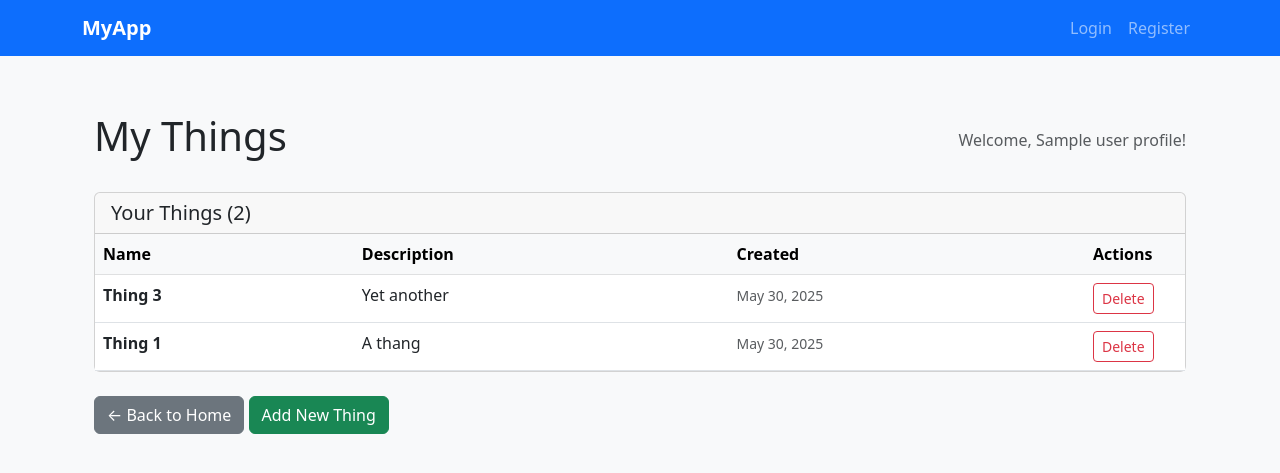
After one commit to phil-in-taipei/DjangoHtmxStarter, a Django app: template djangohtmxuserauth/things/templates/things/thing_list.html in a window 1280 px wide. The commit adds this page. Shown: the top 473 px of the page. Run offline with Django 5.2, Linux system fonts and the light colour scheme; data comes from the database, SQL or seed files in the repository; both versions use the stored data as it was after the commit; the template is opened without the code that fills it: values that come from a table or form of the project are taken from there, most other values are stand-ins (such as "Sample title", 1, 10 or a date in 2020); some libraries are stand-ins or nearby versions.

Commit message:
Refactored templates directories to have a main template directory and then separate directories for each app. Created a 'Thing' model with a foreign key relationship with the UserProfile along with a list view with htmx delete functionality

```diff
--- a/djangohtmxuserauth/accounts/templates/accounts/login.html
+++ b/djangohtmxuserauth/accounts/templates/accounts/login.html
@@ -1,4 +1,4 @@
-{% extends 'accounts/base.html' %}
+{% extends 'base.html' %}
 
 {% load widget_tweaks %}
 
--- a/djangohtmxuserauth/accounts/templates/accounts/register.html
+++ b/djangohtmxuserauth/accounts/templates/accounts/register.html
@@ -1,4 +1,4 @@
-{% extends 'accounts/base.html' %}
+{% extends 'base.html' %}
 
 {% load widget_tweaks %}
 
--- a/djangohtmxuserauth/accounts/views.py
+++ b/djangohtmxuserauth/accounts/views.py
@@ -4,6 +4,7 @@ from django.contrib.auth.decorators import login_required
 from django.contrib.auth.views import LoginView
 from django.http import HttpResponse
 from .forms import CustomUserCreationForm
+
 
 def register(request):
     if request.method == 'POST':
@@ -22,10 +23,12 @@ def register(request):
 
     return render(request, 'accounts/register.html', {'form': form})
 
+
 class CustomLoginView(LoginView):
     template_name = 'accounts/login.html'
     redirect_authenticated_user = True
 
+
 @login_required
 def home(request):
-    return render(request, 'accounts/home.html')
+    return render(request, 'home.html')
--- a/djangohtmxuserauth/djangohtmxuserauth/urls.py
+++ b/djangohtmxuserauth/djangohtmxuserauth/urls.py
@@ -22,8 +22,10 @@ from django.shortcuts import redirect
 def redirect_to_login(request):
     return redirect('login')
 
+
 urlpatterns = [
     path('admin/', admin.site.urls),
     path('', redirect_to_login),
     path('', include('accounts.urls')),
+    path('', include('things.urls')),
 ]
--- a/djangohtmxuserauth/accounts/templates/accounts/base.html
+++ b/djangohtmxuserauth/templates/base.html
@@ -11,6 +11,14 @@
 
     <!-- HTMX -->
     <script src="https://unpkg.com/htmx.org@1.9.10"></script>
+
+    <!-- HTMX CSRF Configuration -->
+    <script>
+        // Configure HTMX to include CSRF token in all requests
+        document.addEventListener('htmx:configRequest', function(evt) {
+            evt.detail.headers['X-CSRFToken'] = document.querySelector('meta[name="csrf-token"]').getAttribute('content');
+        });
+    </script>
 
     <!-- Custom CSS -->
     <style>
@@ -57,6 +65,8 @@
                         {% csrf_token %}
                         <button type="submit" class="nav-link btn btn-link p-0 border-0 text-white">Logout</button>
                     </form>
+                <a class="nav-link" href="{% url 'things:thing_list' %}">Things</a>
+
                 {% else %}
                     <a class="nav-link" href="{% url 'login' %}">Login</a>
                     <a class="nav-link" href="{% url 'register' %}">Register</a>
--- a/djangohtmxuserauth/accounts/templates/accounts/home.html
+++ b/djangohtmxuserauth/templates/home.html
@@ -1,4 +1,4 @@
-{% extends 'accounts/base.html' %}
+{% extends 'base.html' %}
 
 {% block title %}Home - MyApp{% endblock %}
 
--- /dev/null
+++ b/djangohtmxuserauth/things/apps.py
@@ -0,0 +1,6 @@
+from django.apps import AppConfig
+
+
+class ThingsConfig(AppConfig):
+    default_auto_field = 'django.db.models.BigAutoField'
+    name = 'things'
--- /dev/null
+++ b/djangohtmxuserauth/things/models.py
@@ -0,0 +1,16 @@
+from django.db import models
+from accounts.models import UserProfile
+
+
+class Thing(models.Model):
+    name = models.CharField(max_length=200)
+    description = models.TextField(blank=True, null=True)
+    user_profile = models.ForeignKey(UserProfile, on_delete=models.CASCADE, related_name='things')
+    created_at = models.DateTimeField(auto_now_add=True)
+    updated_at = models.DateTimeField(auto_now=True)
+
+    class Meta:
+        ordering = ['-created_at']
+
+    def __str__(self):
+        return f"{self.name} - {self.user_profile.user.username}"
--- /dev/null
+++ b/djangohtmxuserauth/things/templates/things/thing_list.html
@@ -0,0 +1,86 @@
+
+{% extends 'base.html' %}
+
+{% load widget_tweaks %}
+
+{% block content %}
+    <div class="container mt-4">
+        <div class="row">
+            <div class="col-12">
+                <div class="d-flex justify-content-between align-items-center mb-4">
+                    <h1>My Things</h1>
+                    <span class="text-muted">Welcome, {{ user_profile.given_name }}!</span>
+                </div>
+
+                {% if things %}
+                    <div class="card">
+                        <div class="card-header">
+                            <h5 class="mb-0">Your Things ({{ things.count }})</h5>
+                        </div>
+                        <div class="card-body p-0">
+                            <div class="table-responsive">
+                                <table class="table table-hover mb-0">
+                                    <thead class="table-light">
+                                        <tr>
+                                            <th>Name</th>
+                                            <th>Description</th>
+                                            <th>Created</th>
+                                            <th width="100">Actions</th>
+                                        </tr>
+                                    </thead>
+                                    <tbody>
+                                        {% for thing in things %}
+                                            <tr id="thing-{{ thing.id }}">
+                                                <td>
+                                                    <strong>{{ thing.name }}</strong>
+                                                </td>
+                                                <td>
+                                                    {% if thing.description %}
+                                                        {{ thing.description|truncatewords:10 }}
+                                                    {% else %}
+                                                        <em class="text-muted">No description</em>
+                                                    {% endif %}
+                                                </td>
+                                                <td>
+                                                    <small class="text-muted">
+                                                        {{ thing.created_at|date:"M d, Y" }}
+                                                    </small>
+                                                </td>
+                                                <td>
+                                                    <button
+                                                        class="btn btn-sm btn-outline-danger"
+                                                        hx-delete="{% url 'things:delete' thing.id %}"
+                                                        hx-headers='{"X-CSRFToken": "{{ csrf_token }}"}'
+                                                        hx-target="#thing-{{ thing.id }}"
+                                                        hx-swap="outerHTML"
+                                                        hx-confirm="Are you sure you want to delete '{{ thing.name }}'?"
+                                                        title="Delete {{ thing.name }}">
+                                                        <i class="bi bi-trash"></i> Delete
+                                                    </button>
+                                                </td>
+                                            </tr>
+                                        {% endfor %}
+                                    </tbody>
+                                </table>
+                            </div>
+                        </div>
+                    </div>
+                {% else %}
+                    <div class="alert alert-info" role="alert">
+                        <h4 class="alert-heading">No things yet!</h4>
+                        <p>You haven't created any things yet. You can add them through the admin panel.</p>
+                        <hr>
+                        <p class="mb-0">
+                            <a href="/admin/" class="btn btn-primary">Go to Admin Panel</a>
+                        </p>
+                    </div>
+                {% endif %}
+
+                <div class="mt-4">
+                    <a href="/" class="btn btn-secondary">← Back to Home</a>
+                    <a href="/admin/things/thing/add/" class="btn btn-success">Add New Thing</a>
+                </div>
+            </div>
+        </div>
+    </div>
+{% endblock %}
--- /dev/null
+++ b/djangohtmxuserauth/things/urls.py
@@ -0,0 +1,9 @@
+from django.urls import path
+from .views import thing_list, delete_thing
+
+app_name = 'things'
+
+urlpatterns = [
+    path('things', thing_list, name='thing_list'),
+    path('delete/<int:thing_id>/', delete_thing, name='delete'),
+]
```
Also changed, not shown: djangohtmxuserauth/accounts/templates/accounts/user_profile.html (added, +9 -0 lines), djangohtmxuserauth/djangohtmxuserauth/settings.py (+6 -2 lines), djangohtmxuserauth/things/admin.py (added, +20 -0 lines), djangohtmxuserauth/things/views.py (added, +31 -0 lines), djangohtmxuserauth/db.sqlite3, djangohtmxuserauth/things/__init__.py (added), djangohtmxuserauth/things/migrations/0001_initial.py (added), djangohtmxuserauth/things/migrations/__init__.py (added), djangohtmxuserauth/things/tests.py (added).
